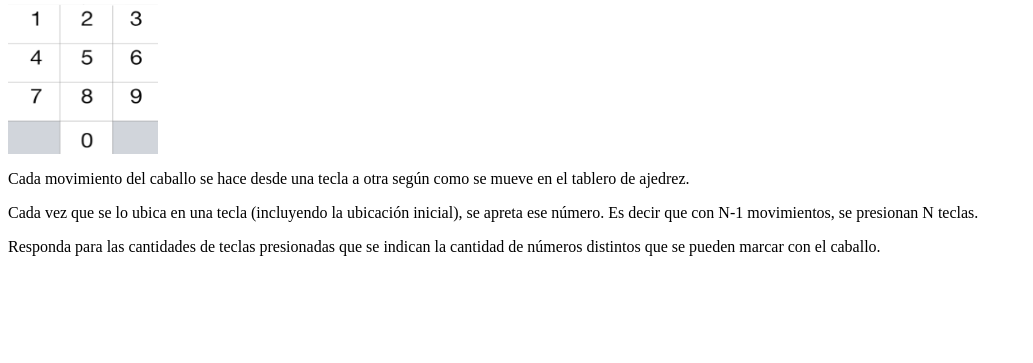
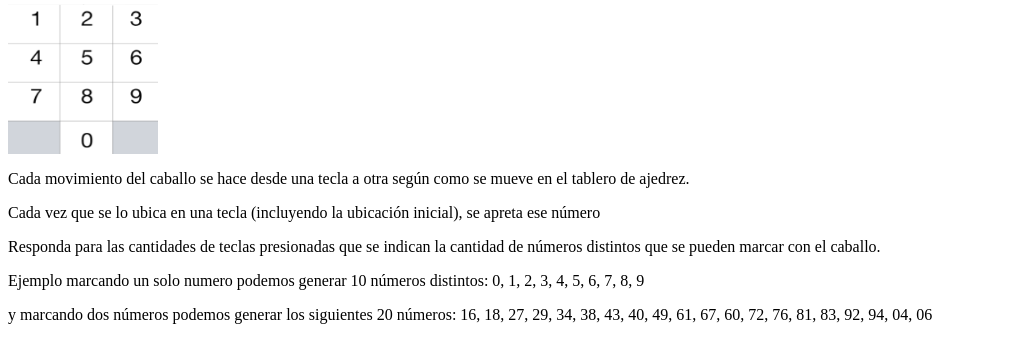
Before and after one commit to federicoemartinez/PyconArChallenge, a Django app: template templates/problem.html in a window 1280 px wide. Shown: the part 238-601 px from the top of the page, without its empty margins (0-1033 px from the left). Run offline with Django 3.2, Linux system fonts and the light colour scheme; the template is opened without the code that fills it, so the values that code supplies are empty; some libraries are stand-ins or nearby versions.

Commit message:
Agrego ejemplos

```diff
--- a/templates/problem.html
+++ b/templates/problem.html
@@ -10,6 +10,7 @@
 <p>Inicialmente, se puede ubicar el caballo en cualquier tecla numerada del teclado de un teléfono</p>
 <p> <img src={% static "invgatechallenge/keypad.png"  %} style="width:150px; height: 150px;" />    </p>
 <p>Cada movimiento del caballo se hace desde una tecla a otra según como se mueve en el tablero de ajedrez.</p>
-<p>Cada vez que se lo ubica en una tecla (incluyendo la ubicación inicial), se apreta ese número. Es decir que con N-1 movimientos,
-    se presionan N teclas.</p>
+<p>Cada vez que se lo ubica en una tecla (incluyendo la ubicación inicial), se apreta ese número</p>
 <p>Responda para las cantidades de teclas presionadas que se indican la cantidad de números distintos que se pueden marcar con el caballo.</p>
+<p>Ejemplo marcando un solo numero podemos generar 10 números distintos: 0, 1, 2, 3, 4, 5, 6, 7, 8, 9</p>
+<p>y marcando dos números podemos generar los siguientes 20 números: 16, 18, 27, 29, 34, 38, 43, 40, 49, 61, 67, 60, 72, 76, 81, 83, 92, 94, 04, 06 </p>
```
